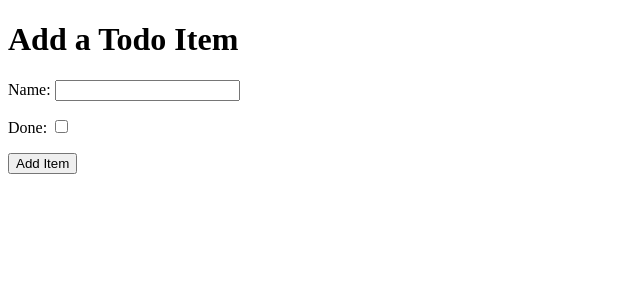
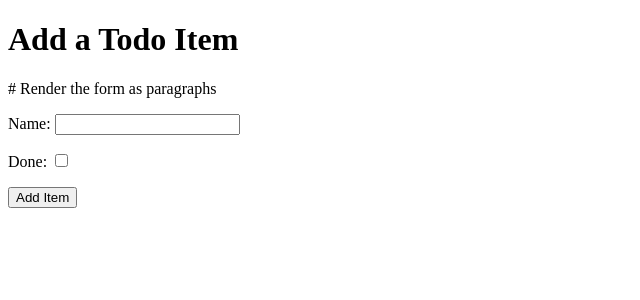
Before and after one commit to InfiniteEndeavours/djangoIntro, a Django app: page /add in a window 1280 px wide. Shown: the top 300 px of the page, without its empty margins (0-640 px from the left). Run offline with Django 3.2, Linux system fonts and the light colour scheme.

Commit message:
Update App
Update views.py and add_item.html to use Django Forms

Add forms.py to crate a Django Form for the Item Model

```diff
--- /dev/null
+++ b/todo/forms.py
@@ -0,0 +1,9 @@
+from django import forms
+from .models import Item
+
+
+class ItemForm(forms.ModelForm):
+    # Create a form that will allow us to add an item to the to do list
+    class Meta:
+        model = Item
+        fields = ['name', 'done']
--- a/todo/templates/todo/add_item.html
+++ b/todo/templates/todo/add_item.html
@@ -9,20 +9,10 @@
 </head>
 <body>
     <h1>Add a Todo Item</h1>
-    <form method="POST" action="add">
+    <form method="POST" action="/add">
         {% csrf_token %}
-        <div>
-            <p>
-                <label for="id_name">Name:</label>
-                <input type="text" id="id_name" name="item_name">
-            </p>
-        </div>
-        <div>
-            <p>
-                <label for="id_done">Done:</label>
-                <input type="checkbox" id="id_done" name="done">
-            </p>
-        </div>
+        # Render the form as paragraphs
+        {{ form.as_p}}
         <div>
             <p>
                 <button type="submit">Add Item</button>
--- a/todo/views.py
+++ b/todo/views.py
@@ -1,5 +1,6 @@
 from django.shortcuts import render, redirect
 from .models import Item
+from .forms import ItemForm
 
 
 # Create your views here.
@@ -16,9 +17,16 @@ def get_todo_list(request):
 # Create a view to add an item to the to do List
 def add_item(request):
     if request.method == "POST":
-        name = request.POST.get('item_name')
-        done = 'done' in request.POST
-        Item.objects.create(name=name, done=done)
-
+        # Create a new instance of the ItemForm class
+        # and pass in the request.POST data
+        # This will create a new form with the data that was submitted
+        # in the POST request
+        form = ItemForm(request.POST)
+        if form.is_valid():
+            form.save()
         return redirect('get_todo_list')
-    return render(request, 'todo/add_item.html')
+    form = ItemForm()
+    context = {
+        'form': form
+    }
+    return render(request, 'todo/add_item.html', context)
```
